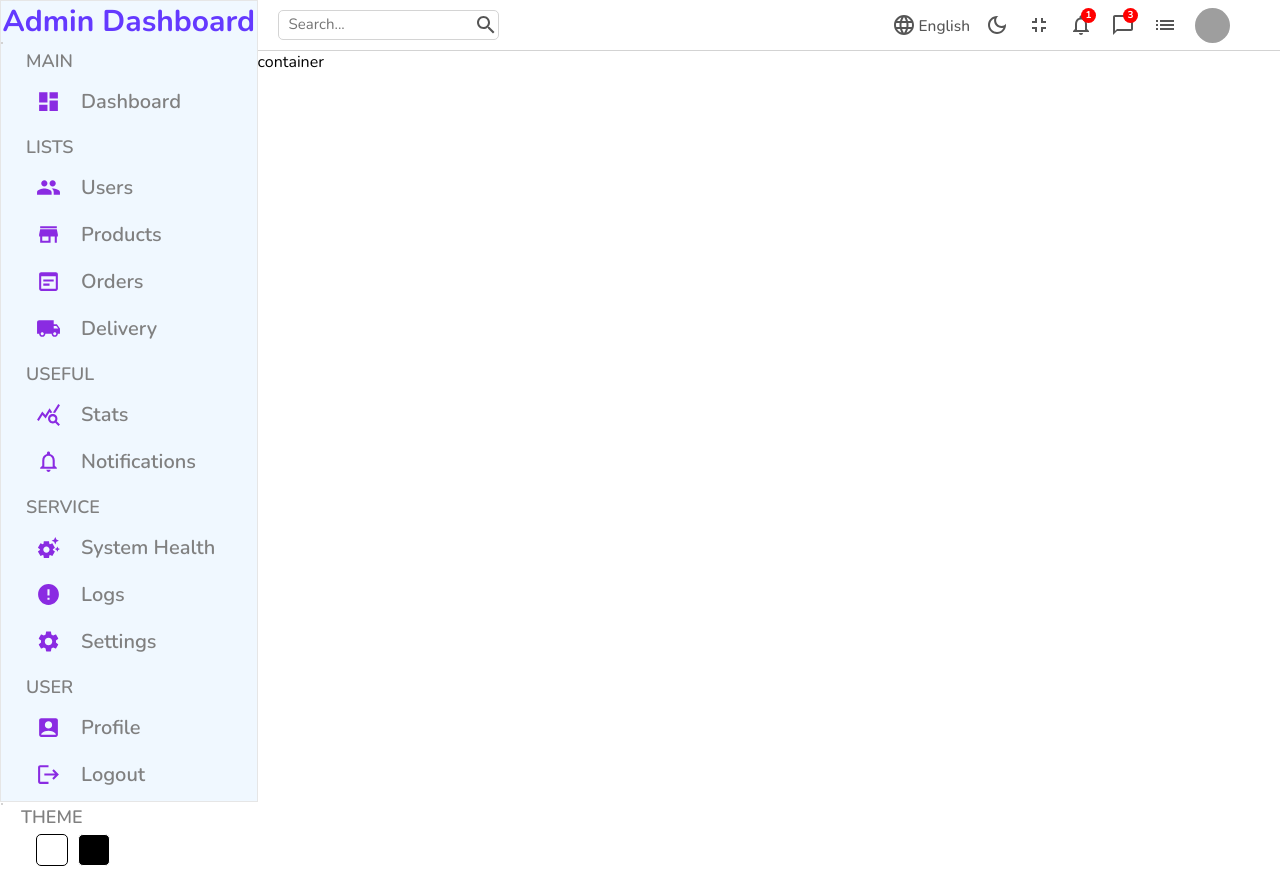
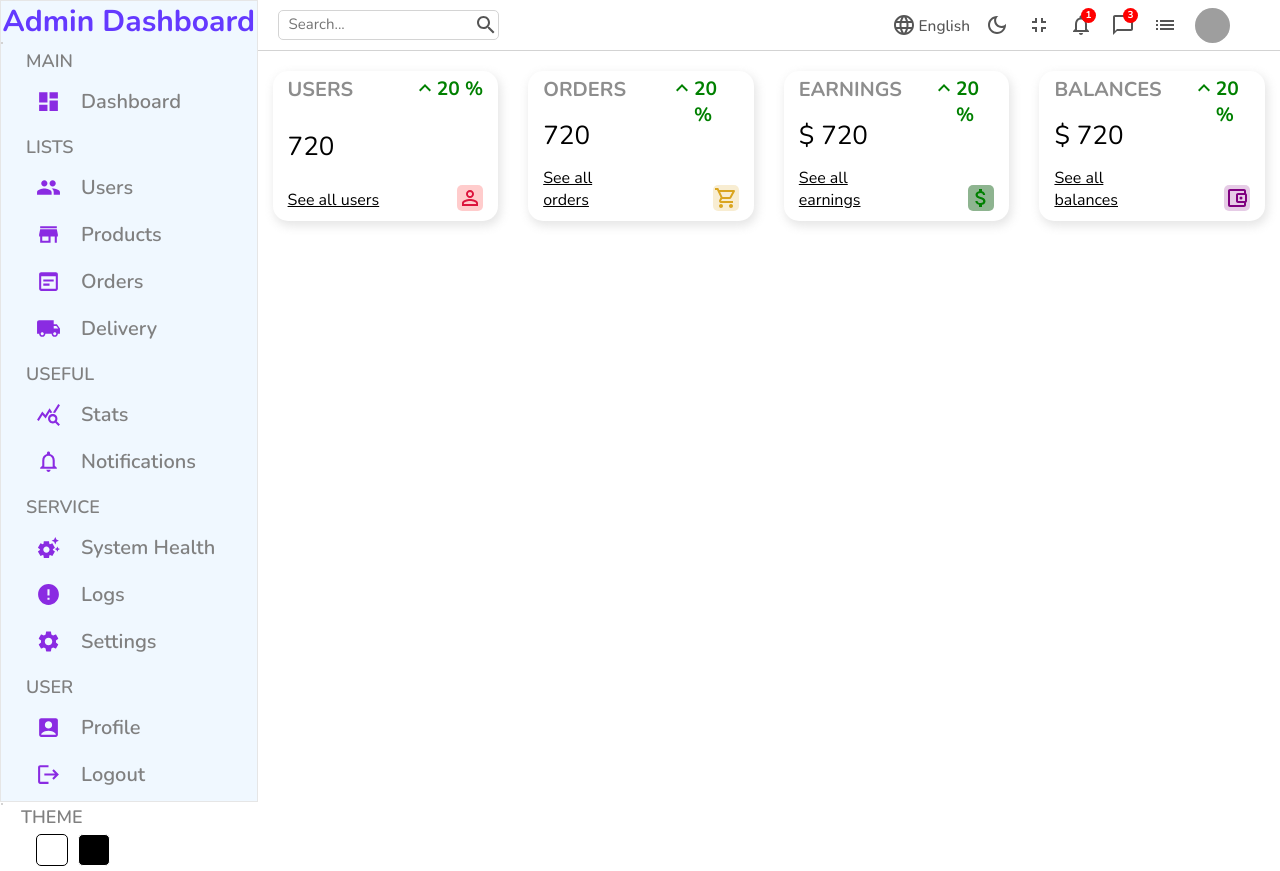
Before and after one commit to hichem-bouzourine/admin, a React (Create React App) app: page / in a window 1280 px wide. Built offline with nearby package versions, Linux system fonts and the light colour scheme; grey boxes are pictures that could not be loaded.

Commit message:
Create Widgets.

```diff
--- /dev/null
+++ b/src/components/widget/Widget.jsx
@@ -0,0 +1,102 @@
+import "./widget.scss";
+import PersonOutlineOutlinedIcon from "@mui/icons-material/PersonOutlineOutlined";
+import KeyboardArrowUpIcon from "@mui/icons-material/KeyboardArrowUp";
+import { ShoppingCartOutlined } from "@mui/icons-material";
+import AttachMoneyOutlinedIcon from "@mui/icons-material/AttachMoneyOutlined";
+import AccountBalanceWalletOutlinedIcon from "@mui/icons-material/AccountBalanceWalletOutlined";
+
+const Widget = ({ type }) => {
+  let data;
+  const amount = 720;
+  const diff = 20;
+
+  switch (type) {
+    case "user":
+      data = {
+        title: "USERS",
+        isMoney: false,
+        link: "See all users",
+        icon: (
+          <PersonOutlineOutlinedIcon
+            className="icon"
+            style={{
+              color: "crimson",
+              backgroundColor: "rgba(255, 0, 0, 0.2)",
+            }}
+          />
+        ),
+      };
+      break;
+    case "order":
+      data = {
+        title: "ORDERS",
+        isMoney: false,
+        link: "See all orders",
+        icon: (
+          <ShoppingCartOutlined
+            className="icon"
+            style={{
+              color: "goldenrod",
+              backgroundColor: "rgba(218, 165, 32, 0.2)",
+            }}
+          />
+        ),
+      };
+      break;
+    case "earning":
+      data = {
+        title: "EARNINGS",
+        isMoney: true,
+        link: "See all earnings",
+        icon: (
+          <AttachMoneyOutlinedIcon
+            className="icon"
+            style={{
+              color: "green",
+              backgroundColor: "#2b722f88",
+            }}
+          />
+        ),
+      };
+      break;
+    case "balance":
+      data = {
+        title: "BALANCES",
+        isMoney: true,
+        link: "See all balances",
+        icon: (
+          <AccountBalanceWalletOutlinedIcon
+            className="icon"
+            style={{
+              color: "purple",
+              backgroundColor: "rgba(128, 0, 128, 0.2)",
+            }}
+          />
+        ),
+      };
+      break;
+    default:
+      break;
+  }
+
+  return (
+    <div className="widget">
+      <div className="left">
+        <div className="title">{data.title}</div>
+        <div className="counter">
+          {data.isMoney && "$"} {amount}
+        </div>
+        <div className="linkToPage">{data.link}</div>
+      </div>
+      <div className="right">
+        <div className="percentage positive">
+          <KeyboardArrowUpIcon />
+          {diff} %
+        </div>
+        {data.icon}
+      </div>
+    </div>
+  );
+};
+
+export default Widget;
--- /dev/null
+++ b/src/components/widget/widget.scss
@@ -0,0 +1,57 @@
+.widget {
+  flex: 1;
+  height: 100%;
+  display: flex;
+  justify-content: space-between;
+  border-radius: 15px;
+  -webkit-box-shadow: 2px 4px 10px 1px rgba(0, 0, 0, 0.47);
+  box-shadow: 2px 4px 10px 1px rgba(201, 201, 201, 0.47);
+  margin: 0 15px;
+
+  .left,
+  .right {
+    display: flex;
+    flex-direction: column;
+    justify-content: space-between;
+    margin: 5px 15px 10px 15px;
+  }
+
+  .left {
+    .title {
+      color: #8d8d8d;
+      font-size: 20px;
+      font-weight: bold;
+    }
+
+    .counter {
+      font-size: 26px;
+    }
+
+    .linkToPage {
+      text-decoration: underline;
+    }
+  }
+
+  .right {
+    align-items: center;
+
+    .percentage {
+      font-weight: bold;
+      font-size: 120%;
+      display: flex;
+      &.positive {
+        color: green;
+      }
+
+      &.negative {
+        color: red;
+      }
+    }
+
+    .icon {
+      padding: 1px;
+      border-radius: 5px;
+      align-self: flex-end;
+    }
+  }
+}
--- a/src/pages/home/Home.jsx
+++ b/src/pages/home/Home.jsx
@@ -1,5 +1,6 @@
 import Navbar from "../../components/navbar/Navbar";
 import Sidebar from "../../components/sideBar/Sidebar";
+import Widget from "../../components/widget/Widget";
 import "./home.scss";
 
 const Home = () => {
@@ -8,7 +9,12 @@
       <Sidebar />
       <div className="homeContainer">
         <Navbar />
-        container
+        <div className="widgets">
+          <Widget type="user" />
+          <Widget type="order" />
+          <Widget type="earning" />
+          <Widget type="balance" />
+        </div>
       </div>
     </div>
   );
--- a/src/pages/home/home.scss
+++ b/src/pages/home/home.scss
@@ -1,6 +1,15 @@
 .home {
   display: flex;
+
   .homeContainer {
     flex: 4;
+
+    .widgets {
+      width: 100%;
+      height: 150px;
+      display: flex;
+      justify-content: space-around;
+      margin-top: 20px;
+    }
   }
 }
```
